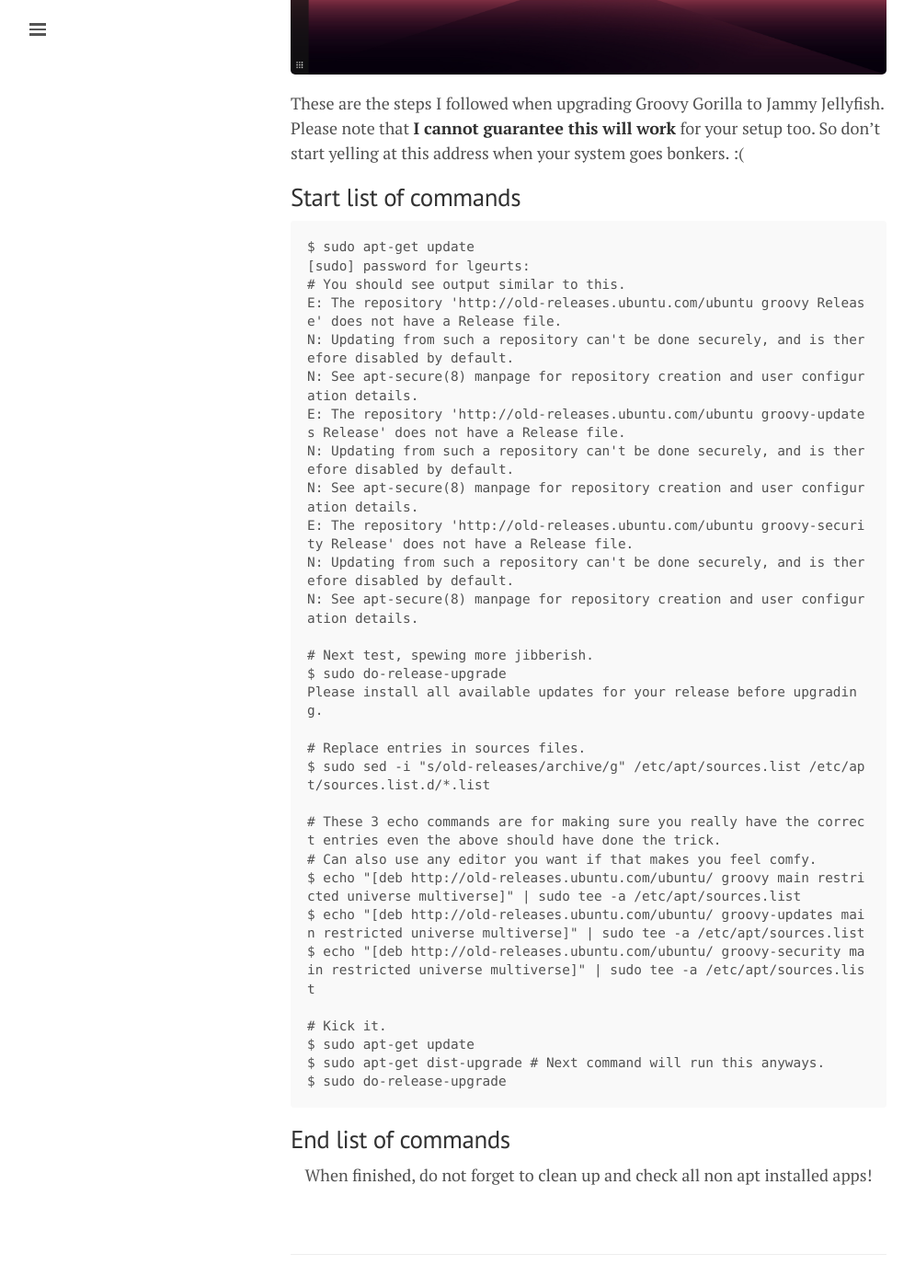
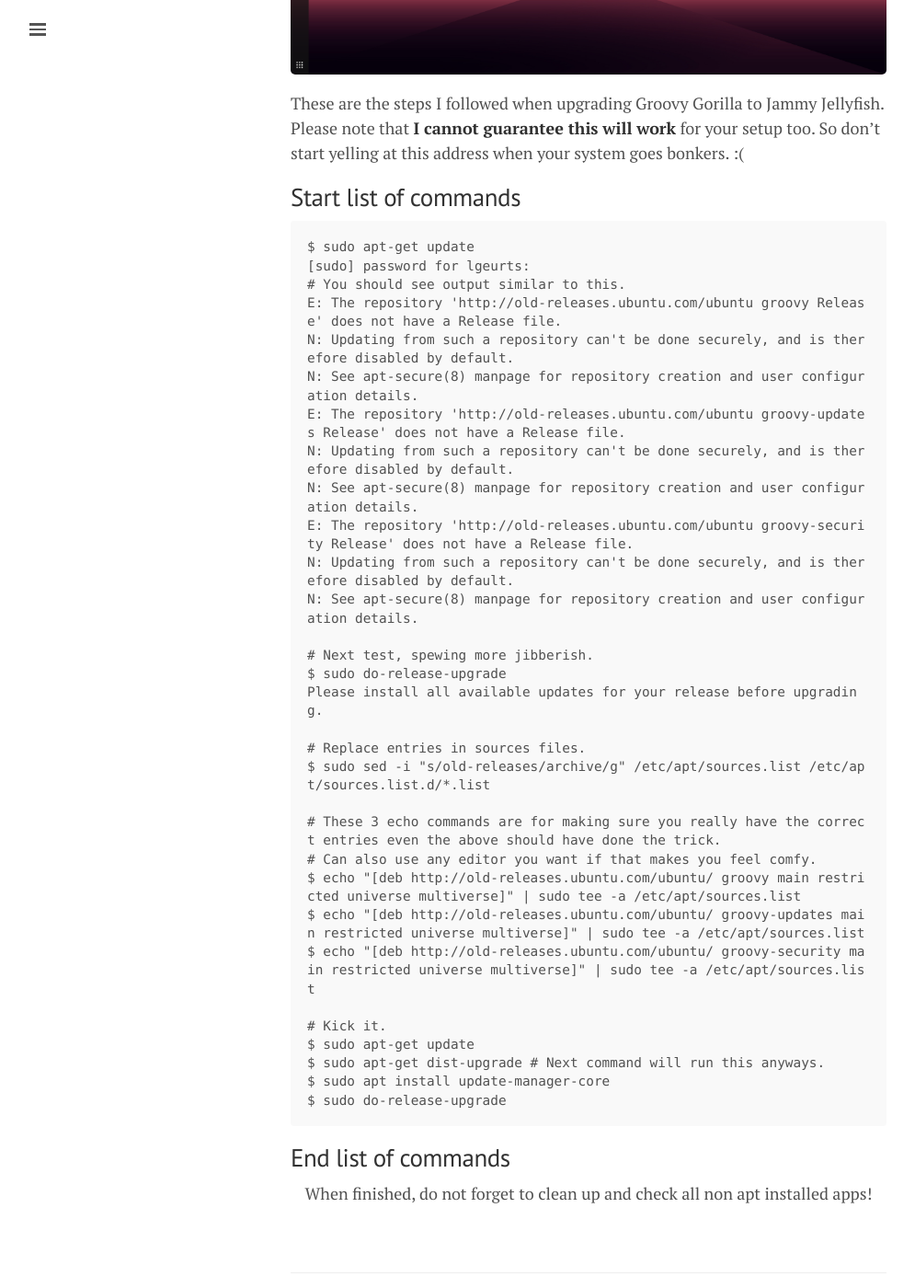
Before and after one commit to lgeurts/lgeurts.github.io, a Jekyll site: the page built from _posts/2022-08-24-ubuntu-upgrade-notes-20.x-to-22.x-for-x1-carbon-gen8.md, in a window 1280 px wide and 1400 px high, scrolled down 538 px. Shown: the whole window at 92% size, without its empty margins (0-995 px from the left). Built offline with Jekyll 4.4.1, drawn with Linux system fonts in a browser that asks for light colours; nearby versions of some CDN libraries; comment, search, counter and statistics services are not loaded.

Commit message:
Update 2022-08-24-ubuntu-upgrade-notes-20.x-to-22.x-for-x1-carbon-gen8.md

````diff
--- a/_posts/2022-08-24-ubuntu-upgrade-notes-20.x-to-22.x-for-x1-carbon-gen8.md
+++ b/_posts/2022-08-24-ubuntu-upgrade-notes-20.x-to-22.x-for-x1-carbon-gen8.md
@@ -43,6 +43,7 @@ $ echo "[deb http://old-releases.ubuntu.com/ubuntu/ groovy-security main restric
 # Kick it.
 $ sudo apt-get update
 $ sudo apt-get dist-upgrade # Next command will run this anyways.
+$ sudo apt install update-manager-core
 $ sudo do-release-upgrade
 ```
 ## End list of commands
````
